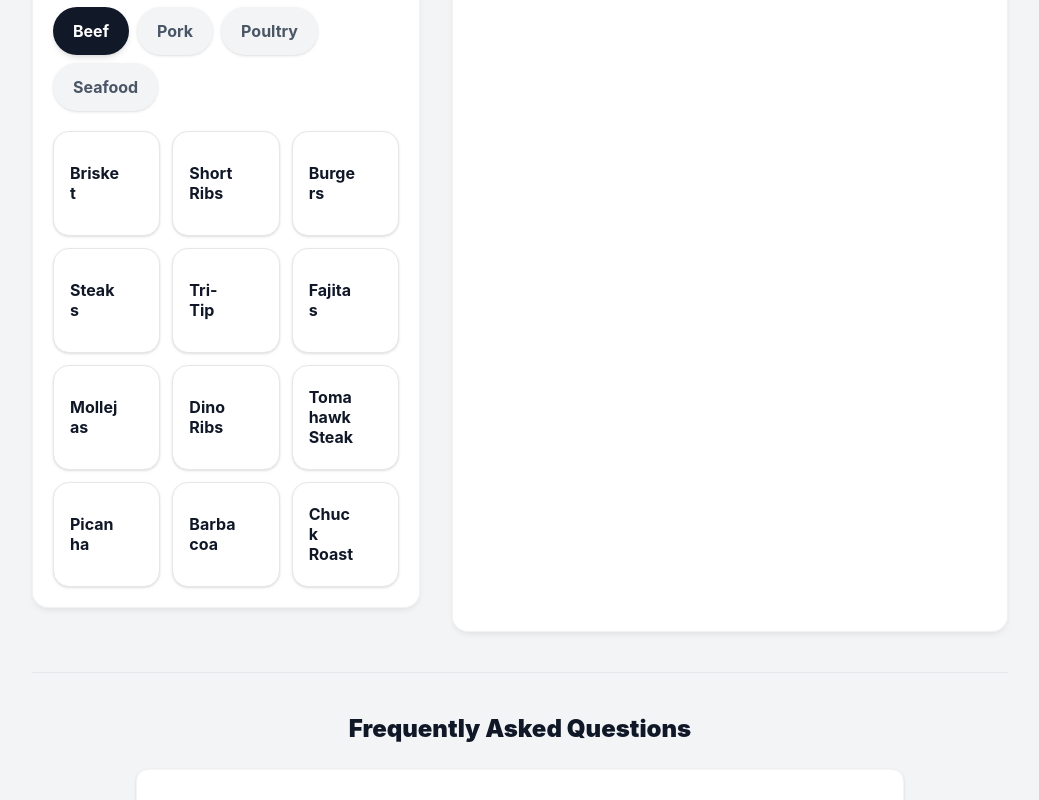
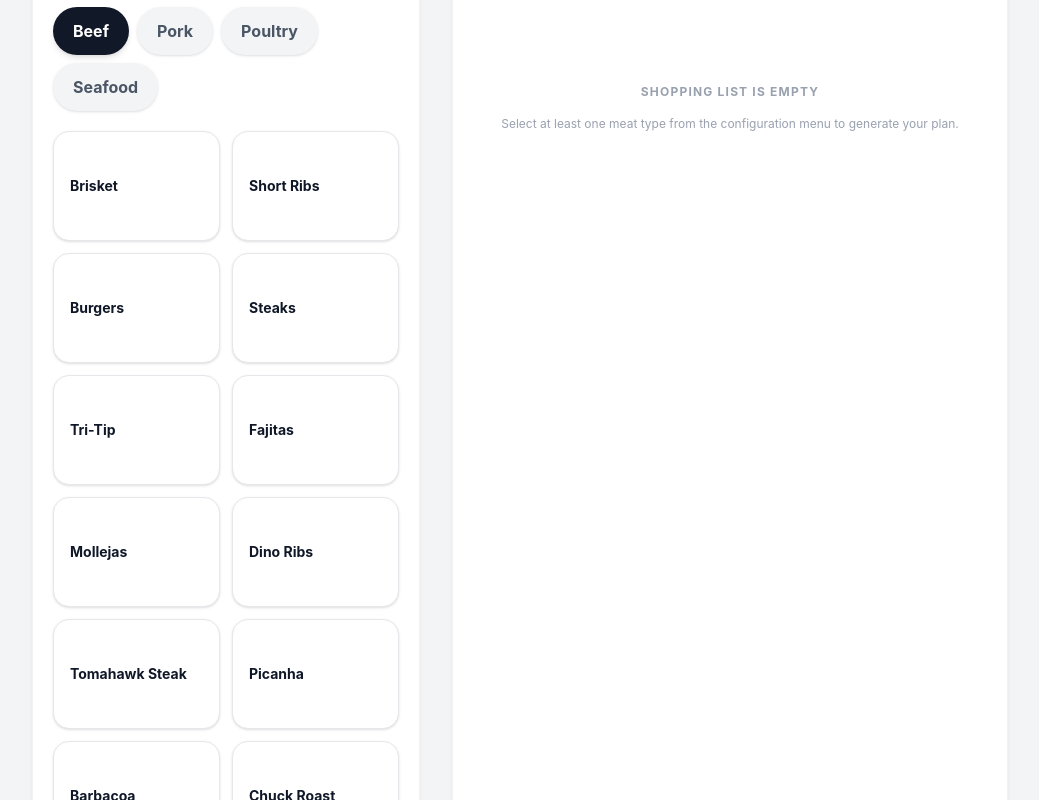
Before and after one commit to edwardopuente-tech/meatmath.app, a React (Vite) app: page / in a window 1280 px wide. Shown: the part 1300-2100 px from the top of the page, without its empty margins (120-1159 px from the left). Built offline with nearby package versions, Linux system fonts and the light colour scheme.

Commit message:
Add files via upload

```diff
--- a/src/components/MeatPicker.tsx
+++ b/src/components/MeatPicker.tsx
@@ -44,28 +44,28 @@
         ))}
       </div>
 
-      <div className="grid grid-cols-2 sm:grid-cols-2 md:grid-cols-3 gap-2 sm:gap-3">
+      <div className="grid grid-cols-[repeat(auto-fill,minmax(130px,1fr))] gap-2 sm:gap-3">
         {MEAT_DATABASE.filter(m => m.category === activeCategory).map(meat => {
           const isSelected = selectedMeats.some(sm => sm.id === meat.id);
           return (
             <div
               key={meat.id}
               onClick={() => toggleMeat(meat)}
-              className={`group relative px-4 py-5 border rounded-2xl cursor-pointer transition-all duration-200 flex flex-col justify-center min-h-[85px] sm:min-h-[105px] active:scale-95 ${
+              className={`group relative px-4 py-5 border rounded-2xl cursor-pointer transition-all duration-200 flex flex-col justify-center min-h-[90px] sm:min-h-[110px] active:scale-95 ${
                 isSelected
                   ? 'border-bbq-orange bg-bbq-orange text-white shadow-[0_10px_20px_-5px_rgba(194,65,12,0.3)]'
                   : 'border-gray-200 bg-white hover:bg-gray-50 hover:border-gray-300 hover:-translate-y-1 shadow-sm hover:shadow-md'
               }`}
             >
-              <div className="w-full pr-6">
-                <span className={`block text-sm sm:text-base font-bold leading-tight break-words ${isSelected ? 'text-white' : 'text-gray-900 group-hover:text-bbq-charcoal'}`}>
+              <div className="w-full pr-4 text-left">
+                <span className={`block text-xs sm:text-[14px] font-bold leading-tight break-normal overflow-wrap-normal ${isSelected ? 'text-white' : 'text-gray-900 group-hover:text-bbq-charcoal'}`}>
                   {meat.name}
                 </span>
               </div>
 
               {isSelected && (
-                <div className="absolute top-3 right-3 w-5 h-5 rounded-full bg-white text-bbq-orange flex items-center justify-center shadow-sm">
-                  <Check size={12} strokeWidth={4} />
+                <div className="absolute top-2 right-2 w-4 h-4 sm:w-5 sm:h-5 rounded-full bg-white text-bbq-orange flex items-center justify-center shadow-sm">
+                  <Check size={10} className="sm:w-3 sm:h-3" strokeWidth={5} />
                 </div>
               )}
             </div>
```
